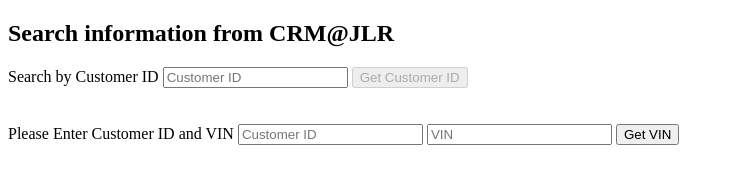
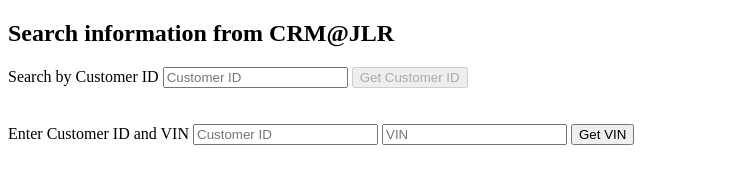
Before and after one commit to ashutoshrcf/widget, a plain HTML site: page index.html in a window 1280 px wide. Shown: the whole page, without its empty margins (0-734 px from the left). Drawn offline with nearby package versions, Linux system fonts and the light colour scheme.

Commit message:
Update index.html

```diff
--- a/index.html
+++ b/index.html
@@ -28,7 +28,7 @@
       <input type="text" id="username" name="username" placeholder="Customer ID">
       <button onclick="openUrl()" id="submitBtn" disabled="disabled">Get Customer ID</button>
       <br><br><br>
-      <label for="username">Please Enter Customer ID and VIN</label>
+      <label for="username">Enter Customer ID and VIN</label>
       <input type="text" id="username1" name="username1" placeholder="Customer ID">
       <input type="text" id="vin" name="vin" placeholder="VIN">
       <button onclick="getVin()" id="submitBtn2">Get VIN</button>
```
